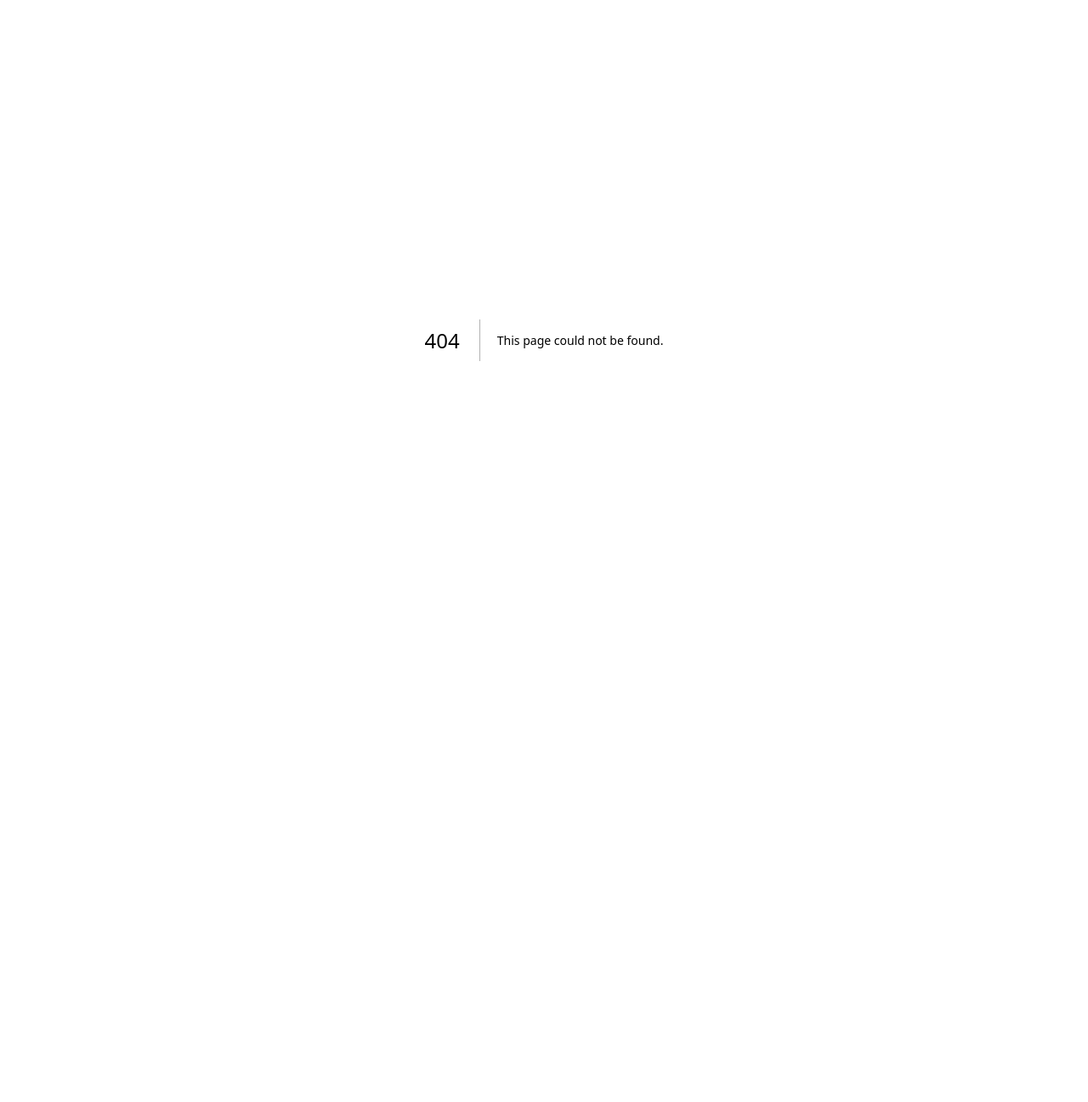
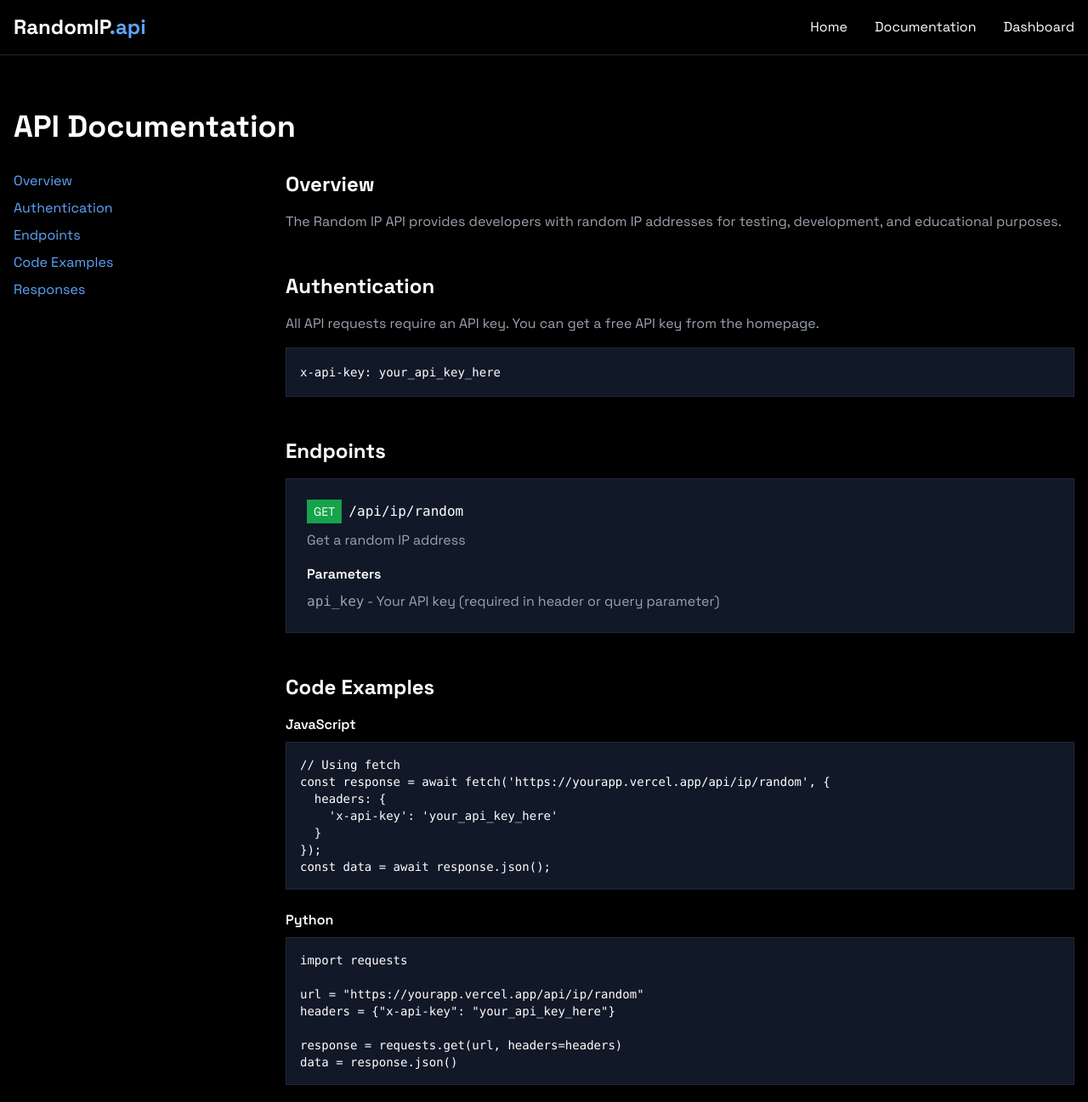
Before and after one commit to hasanxld/random-ip-apis, a Next.js app: page /documentation in a window 1280 px wide. Before the commit this address had no page. Shown: the top 1297 px of the page at 85% size. Before the commit the page ends 800 px from the top, so only its background shows below. Built offline with nearby package versions, Linux system fonts and the light colour scheme.

Commit message:
Create page.js

```diff
--- /dev/null
+++ b/app/documentation/page.js
@@ -0,0 +1,131 @@
+import Header from '@/components/Header'
+import Footer from '@/components/Footer'
+
+export default function Documentation() {
+  return (
+    <div className="min-h-screen bg-black text-white">
+      <Header />
+
+      <div className="container mx-auto px-4 py-16">
+        <h1 className="text-4xl font-bold mb-8">API Documentation</h1>
+
+        <div className="grid grid-cols-1 lg:grid-cols-4 gap-8">
+          {/* Sidebar */}
+          <div className="lg:col-span-1">
+            <nav className="sticky top-8">
+              <ul className="space-y-2">
+                <li><a href="#overview" className="text-blue-400 hover:text-blue-300">Overview</a></li>
+                <li><a href="#authentication" className="text-blue-400 hover:text-blue-300">Authentication</a></li>
+                <li><a href="#endpoints" className="text-blue-400 hover:text-blue-300">Endpoints</a></li>
+                <li><a href="#examples" className="text-blue-400 hover:text-blue-300">Code Examples</a></li>
+                <li><a href="#responses" className="text-blue-400 hover:text-blue-300">Responses</a></li>
+              </ul>
+            </nav>
+          </div>
+
+          {/* Content */}
+          <div className="lg:col-span-3 space-y-12">
+            <section id="overview">
+              <h2 className="text-2xl font-bold mb-4">Overview</h2>
+              <p className="text-gray-400 mb-4">
+                The Random IP API provides developers with random IP addresses for testing, development, and educational purposes.
+              </p>
+            </section>
+
+            <section id="authentication">
+              <h2 className="text-2xl font-bold mb-4">Authentication</h2>
+              <p className="text-gray-400 mb-4">
+                All API requests require an API key. You can get a free API key from the homepage.
+              </p>
+              <div className="bg-gray-900 p-4 border border-gray-800">
+                <code className="text-sm">
+                  x-api-key: your_api_key_here
+                </code>
+              </div>
+            </section>
+
+            <section id="endpoints">
+              <h2 className="text-2xl font-bold mb-4">Endpoints</h2>
+
+              <div className="bg-gray-900 p-6 border border-gray-800 mb-6">
+                <div className="flex items-center mb-2">
+                  <span className="bg-green-600 text-white px-2 py-1 text-sm mr-2">GET</span>
+                  <code>/api/ip/random</code>
+                </div>
+                <p className="text-gray-400 mb-4">Get a random IP address</p>
+
+                <h4 className="font-semibold mb-2">Parameters</h4>
+                <ul className="text-gray-400 space-y-1">
+                  <li><code>api_key</code> - Your API key (required in header or query parameter)</li>
+                </ul>
+              </div>
+            </section>
+
+            <section id="examples">
+              <h2 className="text-2xl font-bold mb-4">Code Examples</h2>
+
+              <div className="space-y-6">
+                <div>
+                  <h4 className="font-semibold mb-2">JavaScript</h4>
+                  <pre className="bg-gray-900 p-4 border border-gray-800 overflow-auto text-sm">
+{`// Using fetch
+const response = await fetch('https://yourapp.vercel.app/api/ip/random', {
+  headers: {
+    'x-api-key': 'your_api_key_here'
+  }
+});
+const data = await response.json();`}
+                  </pre>
+                </div>
+
+                <div>
+                  <h4 className="font-semibold mb-2">Python</h4>
+                  <pre className="bg-gray-900 p-4 border border-gray-800 overflow-auto text-sm">
+{`import requests
+
+url = "https://yourapp.vercel.app/api/ip/random"
+headers = {"x-api-key": "your_api_key_here"}
+
+response = requests.get(url, headers=headers)
+data = response.json()`}
+                  </pre>
+                </div>
+
+                <div>
+                  <h4 className="font-semibold mb-2">cURL</h4>
+                  <pre className="bg-gray-900 p-4 border border-gray-800 overflow-auto text-sm">
+{`curl -H "x-api-key: your_api_key_here" \\
+  https://yourapp.vercel.app/api/ip/random`}
+                  </pre>
+                </div>
+              </div>
+            </section>
+
+            <section id="responses">
+              <h2 className="text-2xl font-bold mb-4">Response Format</h2>
+
+              <div className="bg-gray-900 p-4 border border-gray-800 mb-4">
+                <pre className="text-sm overflow-auto">
+{`{
+  "success": true,
+  "data": {
+    "ip": "192.168.1.1",
+    "type": "private",
+    "timestamp": "2024-01-01T00:00:00.000Z",
+    "country": "US",
+    "asn": "AS1234"
+  },
+  "credits_remaining": 999,
+  "generated_at": "2024-01-01T00:00:00.000Z"
+}`}
+                </pre>
+              </div>
+            </section>
+          </div>
+        </div>
+      </div>
+
+      <Footer />
+    </div>
+  )
+    }
```
